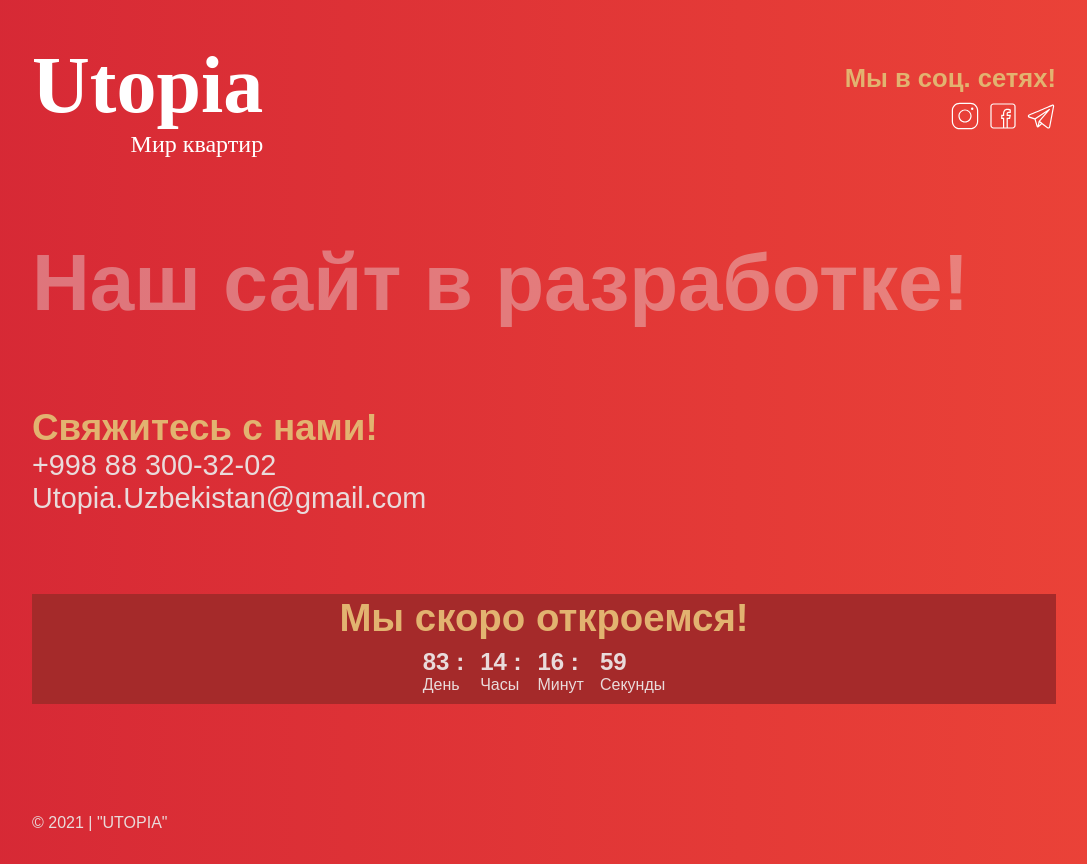
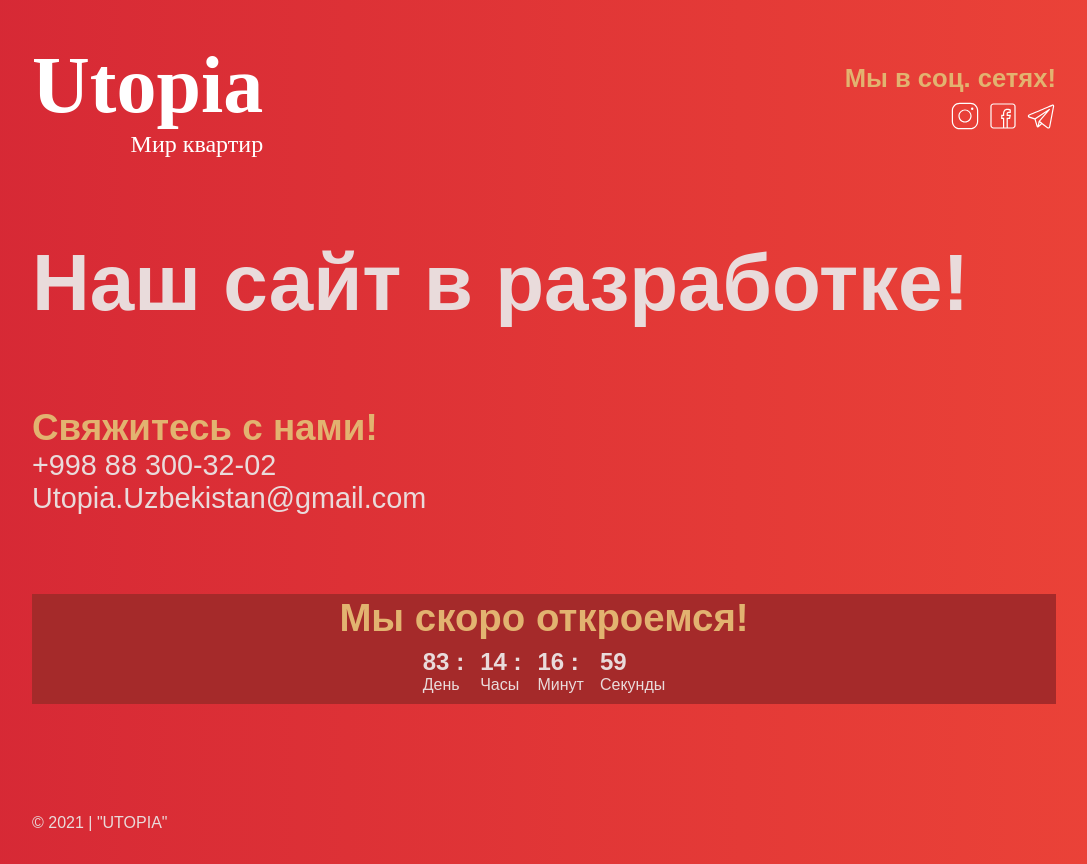
Before and after one commit to ulugbek-code/utopia, a Vue app: page / in a window 1280 px wide. Shown: the whole page, without its empty margins (96-1183 px from the left). Built offline with nearby package versions, Linux system fonts and the light colour scheme; a web font is replaced by a local one.

Commit message:
fading removed

```diff
--- a/src/App.vue
+++ b/src/App.vue
@@ -118,9 +118,9 @@ section {
   margin: 0 auto;
   color: rgb(233, 219, 219);
 }
-.main {
+/* .main {
   animation: fading 3s ease infinite;
-}
+} */
 .main h1 {
   font-size: 5rem;
   animation: coming-home 3s ease;
@@ -161,7 +161,7 @@ footer {
   font-family: "Days One", sans-serif;
   color: rgb(233, 219, 219);
 }
-@keyframes fading {
+/* @keyframes fading {
   0% {
     opacity: 0;
   }
@@ -171,7 +171,7 @@ footer {
   100% {
     opacity: 0;
   }
-}
+} */
 @keyframes coming-home {
   0% {
     transform: translateX(-100%);
```
